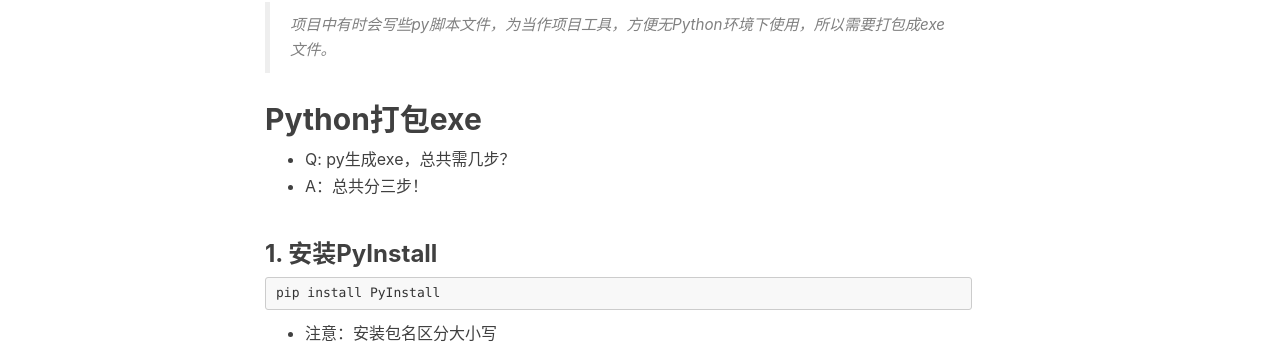
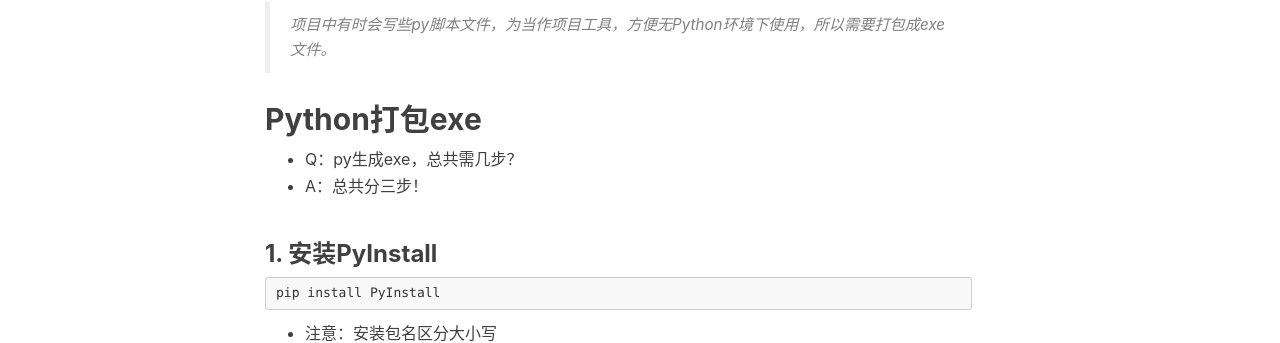
Before and after one commit to bingerambo/bingerambo_Jekyll_deploy, a Jekyll site: the page built from _posts/2017-03-12-package-py-2-exe.md, in a window 1280 px wide. Shown: the part 561-904 px from the top of the page. Built offline with Jekyll 4.4.1, drawn with Linux system fonts in a browser that asks for light colours; nearby versions of some CDN libraries; comment, search, counter and statistics services are not loaded.

```diff
--- a/_posts/2017-03-12-package-py-2-exe.md
+++ b/_posts/2017-03-12-package-py-2-exe.md
@@ -17,7 +17,7 @@ bg-color: "linear-gradient(200deg, #7b888e, #0085a1)"
 
 ## Python打包exe
 
-* Q: py生成exe，总共需几步？
+* Q：py生成exe，总共需几步？
 * A：总共分三步！
 
 ### 1. 安装PyInstall
```
